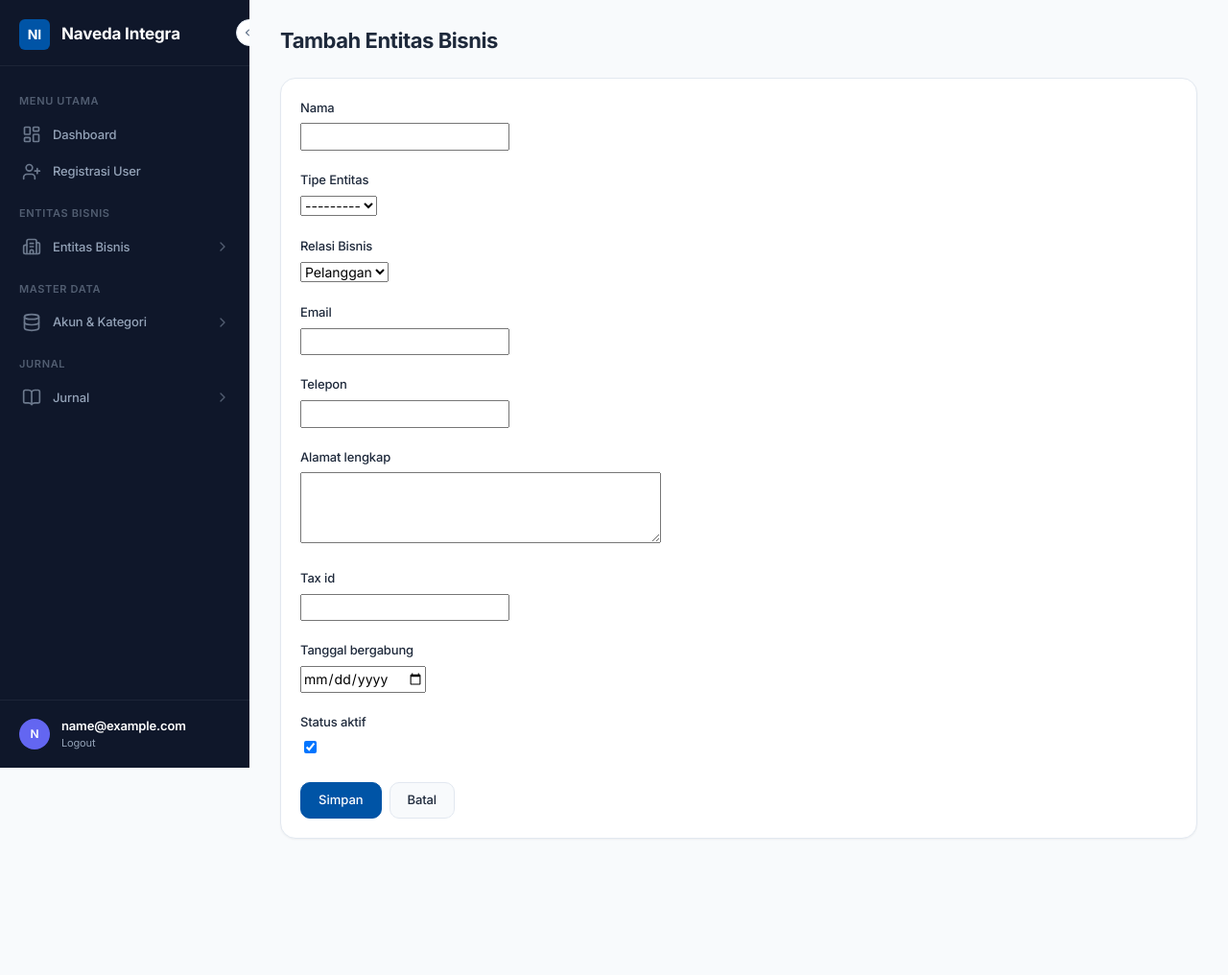
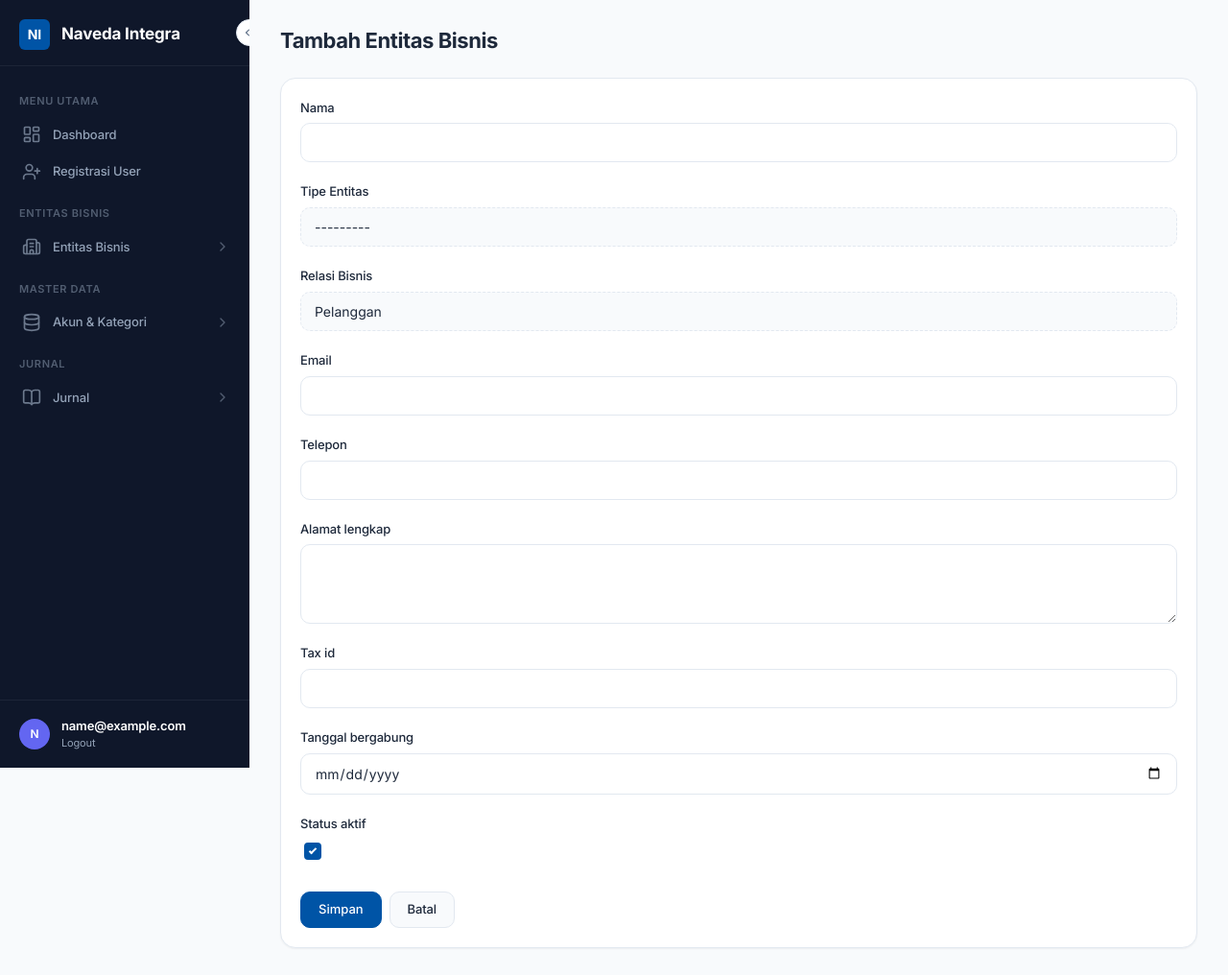
Before and after one commit to CJSuryo/naveda_integra, a Django app: page /entitas-bisnis/create/ in a window 1280 px wide. Shown: the whole page at 96% size. Before the commit the page ends 874 px from the top, so only its background shows below. Run offline with Django 5.2, Linux system fonts and the light colour scheme; the visitor is signed in with stand-in values (Sample User, id 1); data that the repository does not hold is empty; some libraries are stand-ins or nearby versions.

Commit message:
feat: update form widget classes to ni-input, update copilot-instructions.md with front-end conventions
Agent-Logs-Url: https://github.com/ChristianJehoshaphatS/naveda_integra/sessions/ae82feca-95ed-42c3-9ae8-619b6edd7c57

Co-authored-by: ChristianJehoshaphatS <40543914+ChristianJehoshaphatS@users.noreply.github.com>

```diff
--- a/apps/entitas_bisnis/forms.py
+++ b/apps/entitas_bisnis/forms.py
@@ -8,7 +8,7 @@ class TipeEntitasForm(forms.ModelForm):
         model = TipeEntitas
         fields = ('nama',)
         widgets = {
-            'nama': forms.TextInput(attrs={'class': 'form-control'}),
+            'nama': forms.TextInput(attrs={'class': 'ni-input'}),
         }
 
 
@@ -17,15 +17,15 @@ class EntitasBisnisForm(forms.ModelForm):
         model = EntitasBisnis
         fields = ('nama', 'tipe_entitas', 'relasi', 'email', 'telepon', 'alamat_lengkap', 'tax_id', 'tanggal_bergabung', 'status_aktif')
         widgets = {
-            'nama': forms.TextInput(attrs={'class': 'form-control'}),
-            'tipe_entitas': forms.Select(attrs={'class': 'form-control'}),
-            'relasi': forms.Select(attrs={'class': 'form-control'}),
-            'email': forms.EmailInput(attrs={'class': 'form-control'}),
-            'telepon': forms.TextInput(attrs={'class': 'form-control'}),
-            'alamat_lengkap': forms.Textarea(attrs={'class': 'form-control', 'rows': 3}),
-            'tax_id': forms.TextInput(attrs={'class': 'form-control'}),
-            'tanggal_bergabung': forms.DateInput(attrs={'class': 'form-control', 'type': 'date'}),
-            'status_aktif': forms.CheckboxInput(attrs={'class': 'form-check-input'}),
+            'nama': forms.TextInput(attrs={'class': 'ni-input'}),
+            'tipe_entitas': forms.Select(attrs={'class': 'ni-input'}),
+            'relasi': forms.Select(attrs={'class': 'ni-input'}),
+            'email': forms.EmailInput(attrs={'class': 'ni-input'}),
+            'telepon': forms.TextInput(attrs={'class': 'ni-input'}),
+            'alamat_lengkap': forms.Textarea(attrs={'class': 'ni-input', 'rows': 3}),
+            'tax_id': forms.TextInput(attrs={'class': 'ni-input'}),
+            'tanggal_bergabung': forms.DateInput(attrs={'class': 'ni-input', 'type': 'date'}),
+            'status_aktif': forms.CheckboxInput(attrs={'class': 'ni-checkbox'}),
         }
 
 
@@ -34,10 +34,10 @@ class CabangEntitasBisnisForm(forms.ModelForm):
         model = CabangEntitasBisnis
         fields = ('nama', 'email', 'telepon', 'alamat_lengkap', 'tanggal_bergabung', 'status_aktif')
         widgets = {
-            'nama': forms.TextInput(attrs={'class': 'form-control'}),
-            'email': forms.EmailInput(attrs={'class': 'form-control'}),
-            'telepon': forms.TextInput(attrs={'class': 'form-control'}),
-            'alamat_lengkap': forms.Textarea(attrs={'class': 'form-control', 'rows': 3}),
-            'tanggal_bergabung': forms.DateInput(attrs={'class': 'form-control', 'type': 'date'}),
-            'status_aktif': forms.CheckboxInput(attrs={'class': 'form-check-input'}),
+            'nama': forms.TextInput(attrs={'class': 'ni-input'}),
+            'email': forms.EmailInput(attrs={'class': 'ni-input'}),
+            'telepon': forms.TextInput(attrs={'class': 'ni-input'}),
+            'alamat_lengkap': forms.Textarea(attrs={'class': 'ni-input', 'rows': 3}),
+            'tanggal_bergabung': forms.DateInput(attrs={'class': 'ni-input', 'type': 'date'}),
+            'status_aktif': forms.CheckboxInput(attrs={'class': 'ni-checkbox'}),
         }
--- a/static/css/forms.css
+++ b/static/css/forms.css
@@ -162,6 +162,46 @@
   user-select: none;
 }
 
+/* Standalone checkbox input (Django renders <input class="ni-checkbox" type="checkbox">) */
+input[type="checkbox"].ni-checkbox {
+  width: 18px;
+  height: 18px;
+  border: 2px solid var(--ni-border);
+  border-radius: 4px;
+  appearance: none;
+  -webkit-appearance: none;
+  cursor: pointer;
+  flex-shrink: 0;
+  transition:
+    background var(--ni-transition),
+    border-color var(--ni-transition);
+  position: relative;
+  display: inline-block;
+  gap: 0;
+}
+
+input[type="checkbox"].ni-checkbox:checked {
+  background: var(--ni-primary);
+  border-color: var(--ni-primary);
+}
+
+input[type="checkbox"].ni-checkbox:checked::after {
+  content: '';
+  position: absolute;
+  left: 5px;
+  top: 2px;
+  width: 4px;
+  height: 8px;
+  border: solid #fff;
+  border-width: 0 2px 2px 0;
+  transform: rotate(45deg);
+}
+
+input[type="checkbox"].ni-checkbox:focus-visible {
+  outline: 2px solid var(--ni-primary);
+  outline-offset: 2px;
+}
+
 .ni-checkbox__input {
   width: 18px;
   height: 18px;
@@ -293,6 +333,20 @@
   transform: translateX(18px);
 }
 
+/* ---------- Form error (Django errors) ---------- */
+.ni-form-error {
+  display: block;
+  margin-top: 6px;
+  font-size: 0.75rem;
+  color: var(--ni-danger);
+}
+
+.ni-form-error ul {
+  list-style: none;
+  padding: 0;
+  margin: 0;
+}
+
 /* ---------- Error state ---------- */
 .ni-form-group--error .ni-input,
 .ni-form-group--error .ni-select,
```
Also changed, not shown: apps/accounts/forms.py (+6 -6 lines), apps/jurnal/forms.py (+18 -18 lines), apps/master_data/forms.py (+4 -4 lines), .github/copilot-instructions.md.
